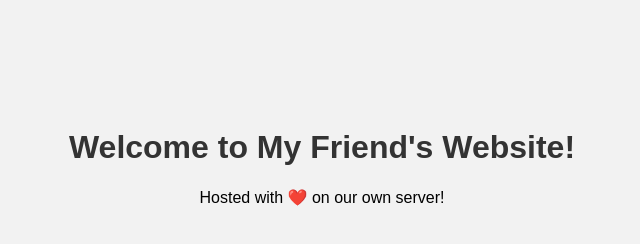
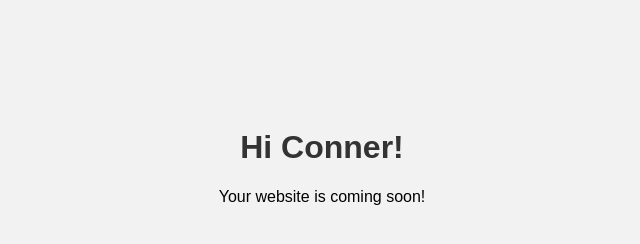
Before and after one commit to dutchmiller-dmr/lcabweb, a plain HTML site: page index.html in a window 1280 px wide. Shown: the whole page, without its empty margins (318-958 px from the left). Drawn offline with Linux system fonts and the light colour scheme.

Commit message:
Update index.html

```diff
--- a/index.html
+++ b/index.html
@@ -16,7 +16,7 @@
     </style>
 </head>
 <body>
-    <h1>Welcome to My Friend's Website!</h1>
-    <p>Hosted with ❤️ on our own server!</p>
+    <h1>Hi Conner!</h1>
+    <p>Your website is coming soon!</p>
 </body>
 </html>
```
